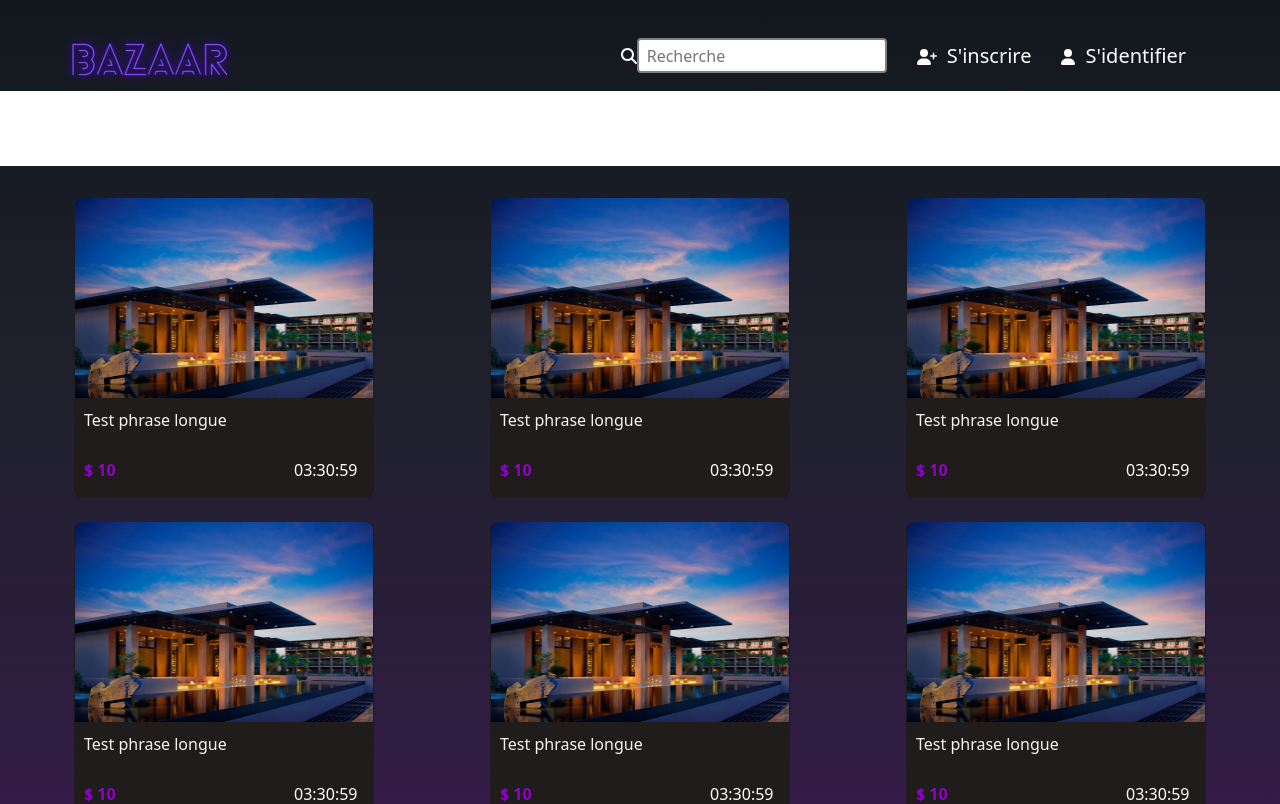
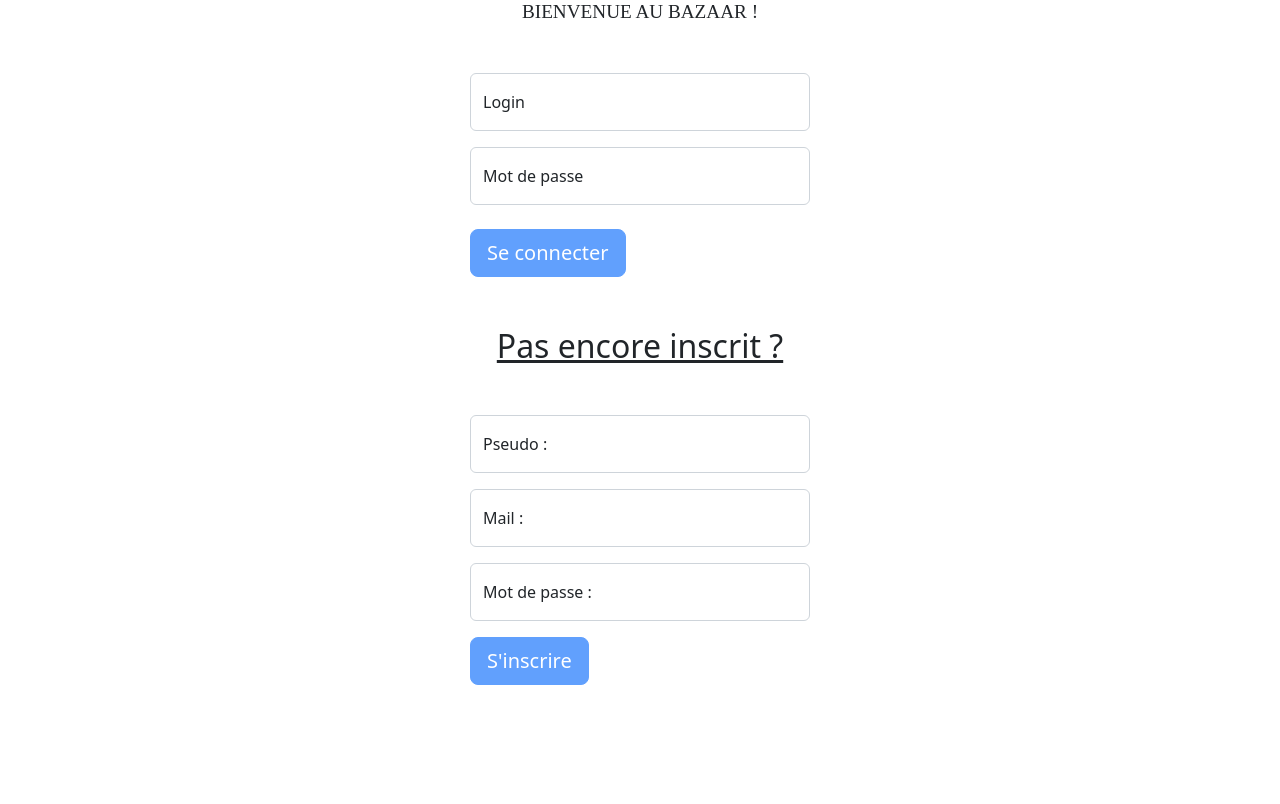
Before and after one commit to Mikrofus/projetTI2022, an Angular app: page /login in a window 1280 px wide. Shown: the top 804 px of the page. Built offline with nearby package versions, Linux system fonts and the light colour scheme.

Commit message:
Résoudre problème

```diff
--- a/src/app/app.component.html
+++ b/src/app/app.component.html
@@ -1,2 +1 @@
-<app-page-accueil></app-page-accueil>
 <router-outlet></router-outlet>
```
